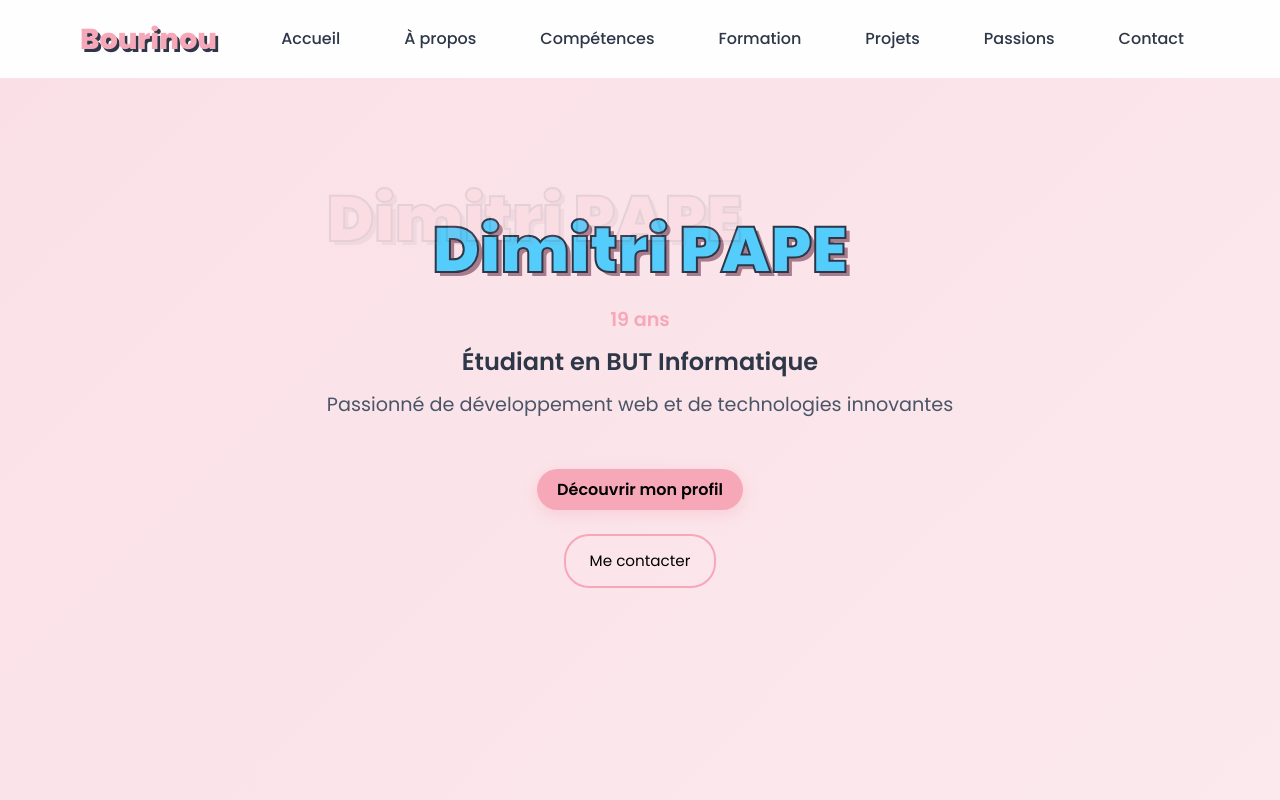
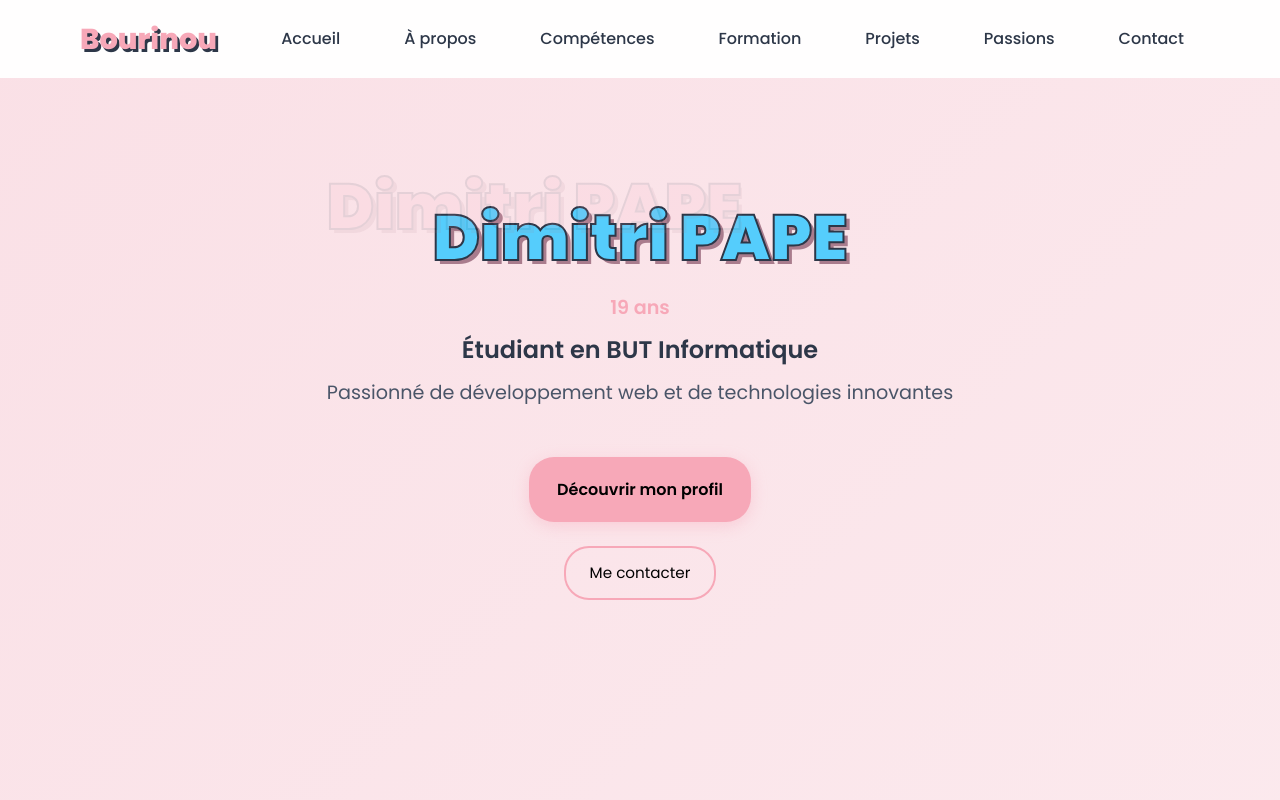
Before and after one commit to Bourinou/portfolio, a Next.js app: page / in a window 1280 px wide. Shown: the top 800 px of the page. Built offline with nearby package versions, Linux system fonts and the light colour scheme.

Commit message:
fix : utilisation de la police avec next pour meilleure optimisation ; suppression d'une balise incorrecte ; ajout d'un fichier robot pour être indexé

```diff
--- a/package.json
+++ b/package.json
@@ -23,5 +23,9 @@
     "eslint-config-next": "16.1.6",
     "tailwindcss": "^4",
     "typescript": "^5"
-  }
+  },
+  "browserslist": [
+    "last 2 versions",
+    "not dead"
+  ]
 }
--- a/src/app/globals.css
+++ b/src/app/globals.css
@@ -1,5 +1,3 @@
-@import url('https://fonts.googleapis.com/css2?family=Poppins:wght@300;400;500;600;700;800;900&display=swap');
-
 /* ====== VARIABLES & RACINE ====== */
 :root {
   --cyan-primaire: #55CDFC;
@@ -14,7 +12,6 @@
   --ombre-lourde: 0 15px 40px rgba(245, 169, 184, 0.3);
   --rayon-bordure: 25px;
   --transition: all 0.3s cubic-bezier(0.4, 0, 0.2, 1);
-  --police-primaire: 'Poppins', sans-serif;
   scroll-padding-top: 4rem;
 }
 
@@ -131,6 +128,10 @@ a {
   gap: 1.5rem;
   justify-content: center;
   flex-wrap: wrap;
+}
+
+.actions-banniere .bouton-action {
+  padding: 1.25rem 1.75rem;
 }
 
 /* ====== TYPOGRAPHIE ====== */
--- a/src/app/layout.tsx
+++ b/src/app/layout.tsx
@@ -1,4 +1,5 @@
 import type { Metadata } from "next";
+import { Poppins } from "next/font/google";
 import "./globals.css";
 import Navbar from "@/components/Navbar";
 import PageLoadEffects from "@/components/PageLoadEffects";
@@ -12,13 +13,19 @@ export const metadata: Metadata = {
   description: "Portfolio de PAPE Dimitri.",
 };
 
+const poppins = Poppins({
+  subsets: ["latin"],
+  weight: ["300", "400", "500", "600", "700", "800", "900"],
+  display: "swap",
+});
+
 export default function RootLayout({
   children,
 }: Readonly<{
   children: React.ReactNode;
 }>) {
   return (
-    <html lang="fr">
+    <html lang="fr" className={poppins.className}>
       <body>
         <Navbar />
         <PageLoadEffects />
--- a/src/app/page_accueil/contacts.tsx
+++ b/src/app/page_accueil/contacts.tsx
@@ -49,13 +49,10 @@ export default function Contacts() {
                             </div>
                             <div className="details-contact">
                                 <h4>Adresse</h4>
-                                <p>
                                     <Link href="https://maps.app.goo.gl/zvxMB62Pp6QSSKTG8" target="_blank">
                                         <p>Hôpitaux-Facultés</p>
                                         <p>Montpellier</p>
                                     </Link>
-                                </p>
-
                             </div>
                         </div>
 
```
Also changed, not shown: src/app/robot.ts (added, +11 -0 lines).
